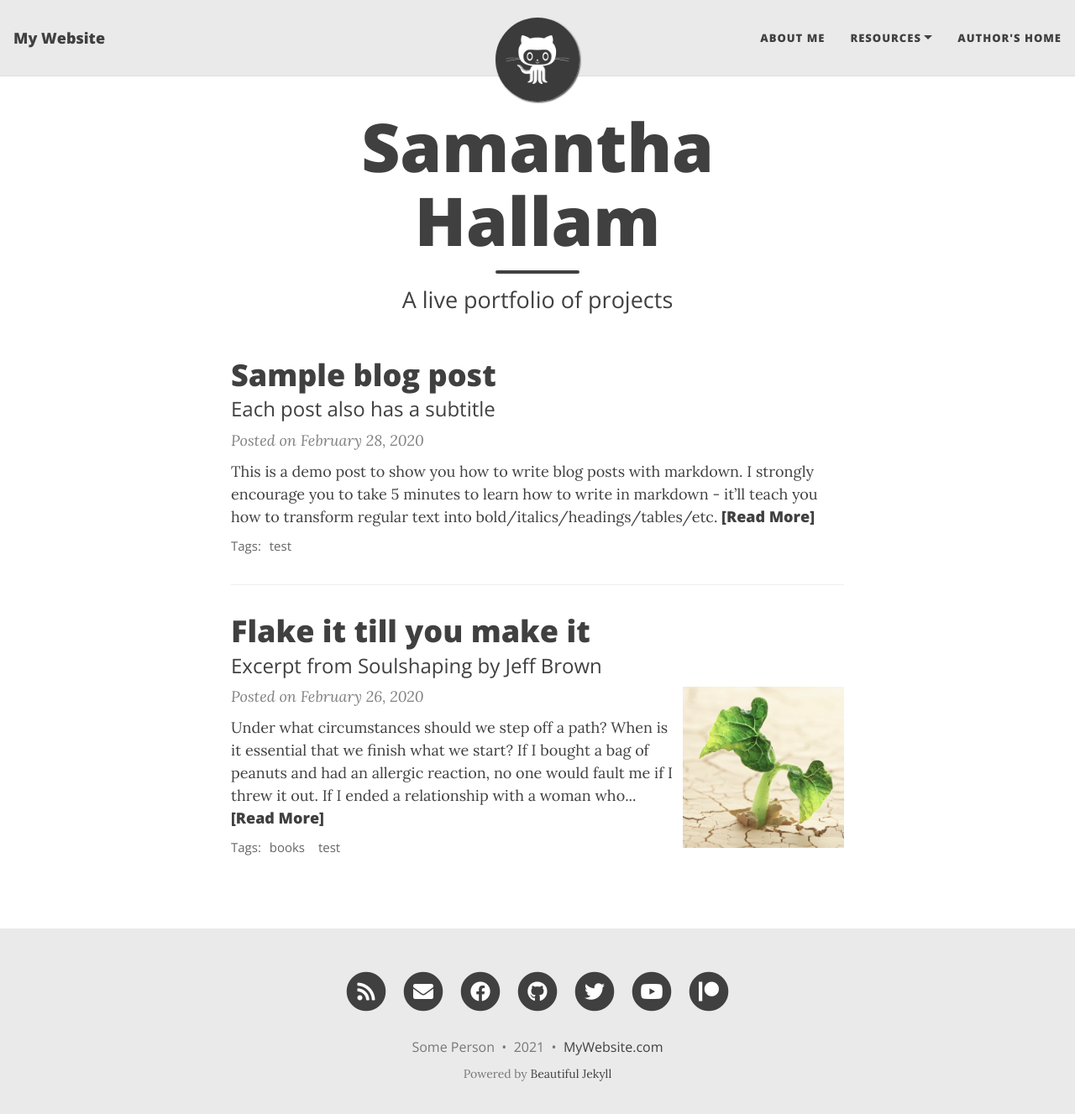
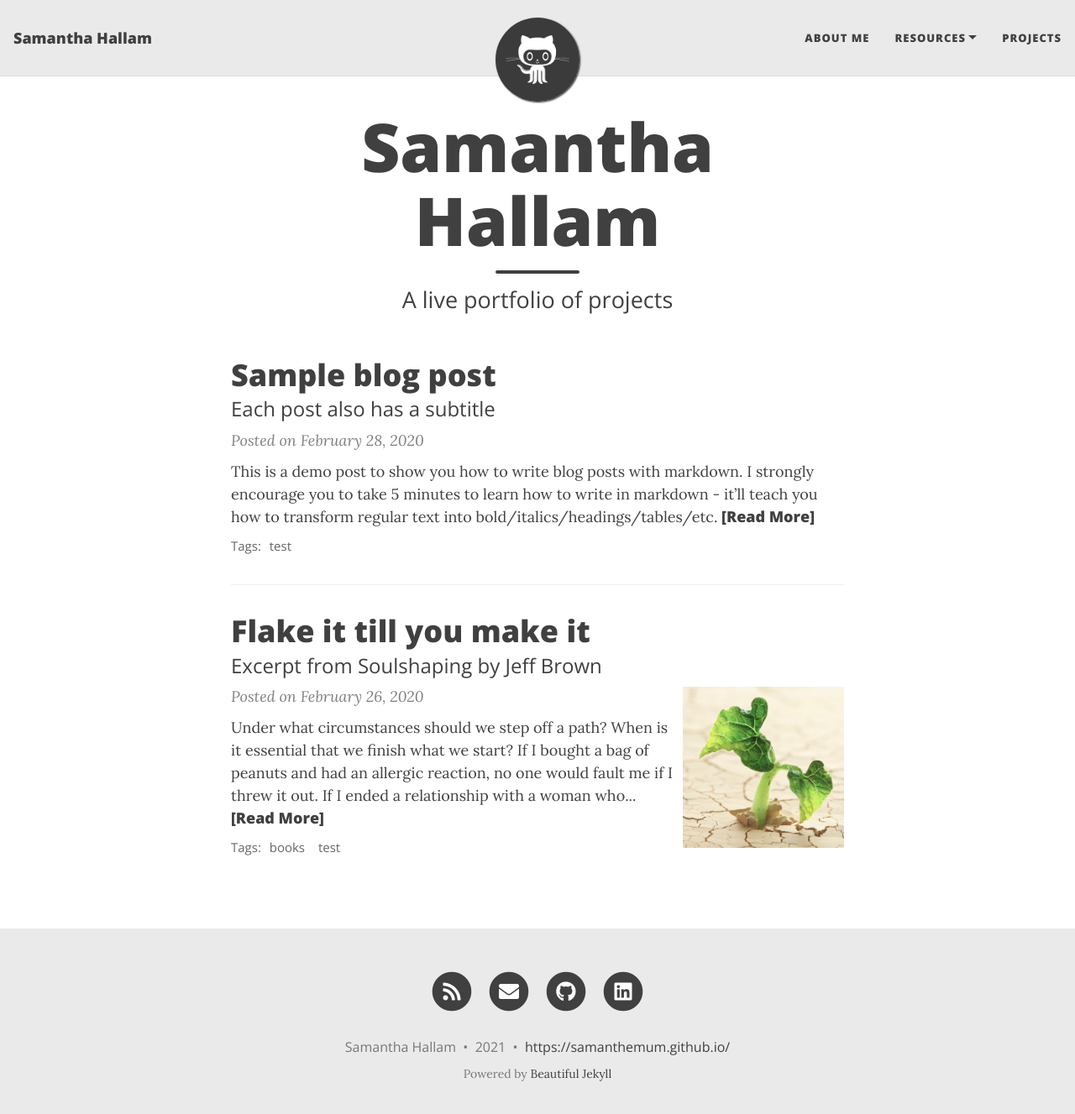
Before and after one commit to samanthemum/samanthemum.github.io, a Jekyll site: the page built from index.html, in a window 1280 px wide and 1340 px high. Shown: the top 1327 px of the window at 84% size. Built offline with Jekyll 4.4.1, drawn with Linux system fonts in a browser that asks for light colours; nearby versions of some CDN libraries; the list of posts is cut into pages by our own code.

Commit message:
Changed config

```diff
--- a/_config.yml
+++ b/_config.yml
@@ -6,10 +6,10 @@
 # --- Required options --- #
 
 # Name of website
-title: My Website
+title: Samantha Hallam
 
 # Your name to show in the footer
-author: Some Person
+author: Samantha Hallam
 
 # --- List of links in the navigation bar --- #
 
@@ -18,7 +18,8 @@ navbar-links:
   Resources:
     - Beautiful Jekyll: "https://beautifuljekyll.com"
     - Learn markdown: "https://www.markdowntutorial.com/"
-  Author's home: "https://deanattali.com"
+  Projects:
+
 
 # --- Logo --- #
 
@@ -39,19 +40,17 @@ round-avatar: true
 # Select the social network links that you want to show in the footer.
 # Uncomment the links you want to show and add your information to each one.
 social-network-links:
-  email: "someone@example.com"
-  facebook: deanattali
-  github: daattali
-  twitter: daattali
-  patreon: DeanAttali
-  youtube: c/daattali
+  email: "sbh964@tamu.edu"
+  itch.io: "https://samanthemum.itch.io/"
+  github: "https://github.com/samanthemum"
 #  medium: yourname
 #  reddit: yourname
-#  linkedin: daattali
+  linkedin: "https://www.linkedin.com/in/samantha-hallam/"
 #  xing: yourname
 #  stackoverflow: "3943160/daattali"
 #  snapchat: deanat78
 #  instagram: deanat78
+#  spotify: yourname
 #  spotify: yourname
 #  telephone: +14159998888
 #  steam: deanat78
@@ -71,14 +70,14 @@ rss-description: This website is a virtual proof that I'm awesome
 
 # Select which social network share links to show in posts
 share-links-active:
-  twitter: true
-  facebook: true
+  twitter: false
+  facebook: false
   linkedin: true
   vk: false
 
 # How to display the link to your website in the footer
 # Remove this if you don't want a link in the footer
-url-pretty: "MyWebsite.com"
+url-pretty: "https://samanthemum.github.io/"
 
 # Excerpt word length - Truncate the excerpt of each post on the feed page to the specified number of words
 excerpt_length: 50
```
